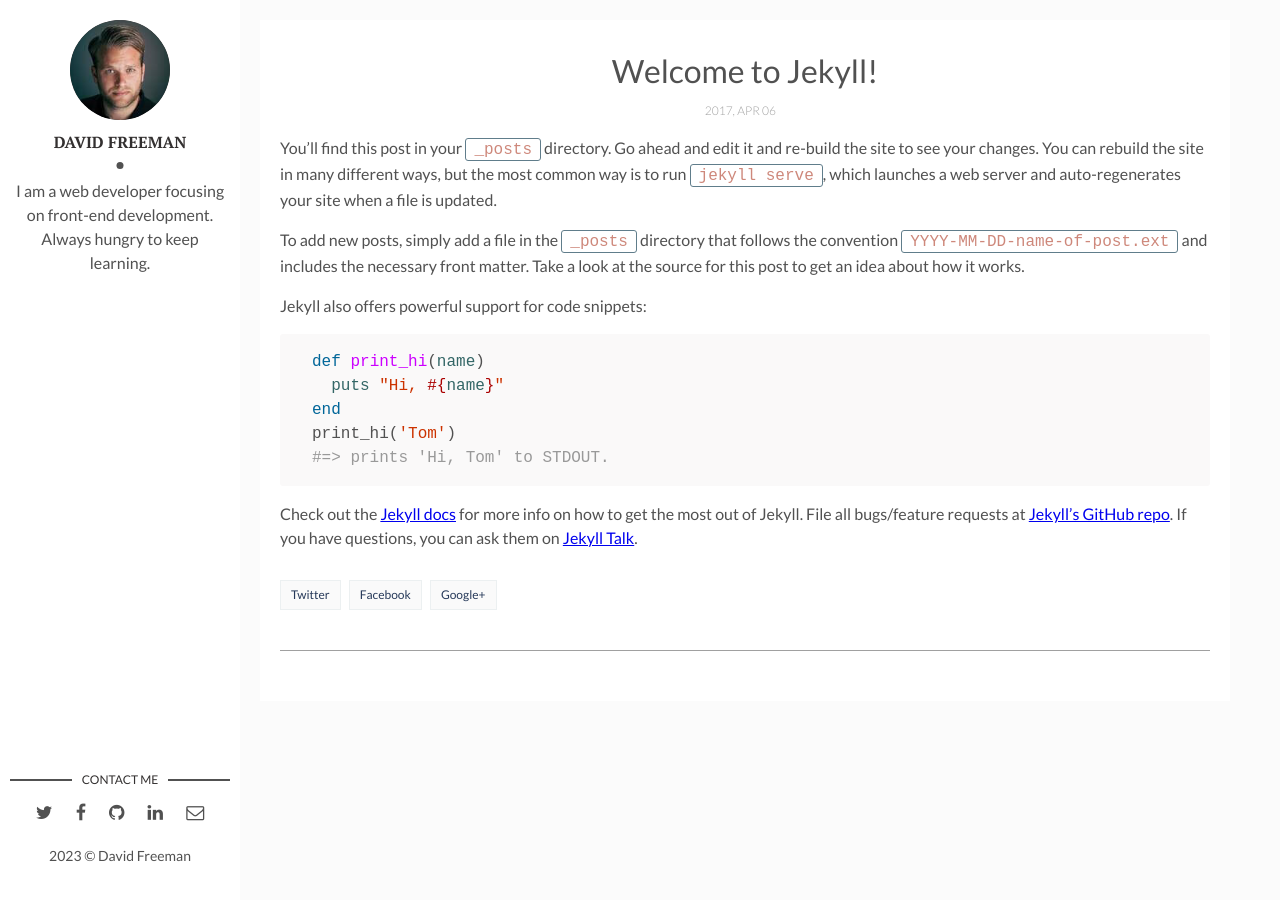
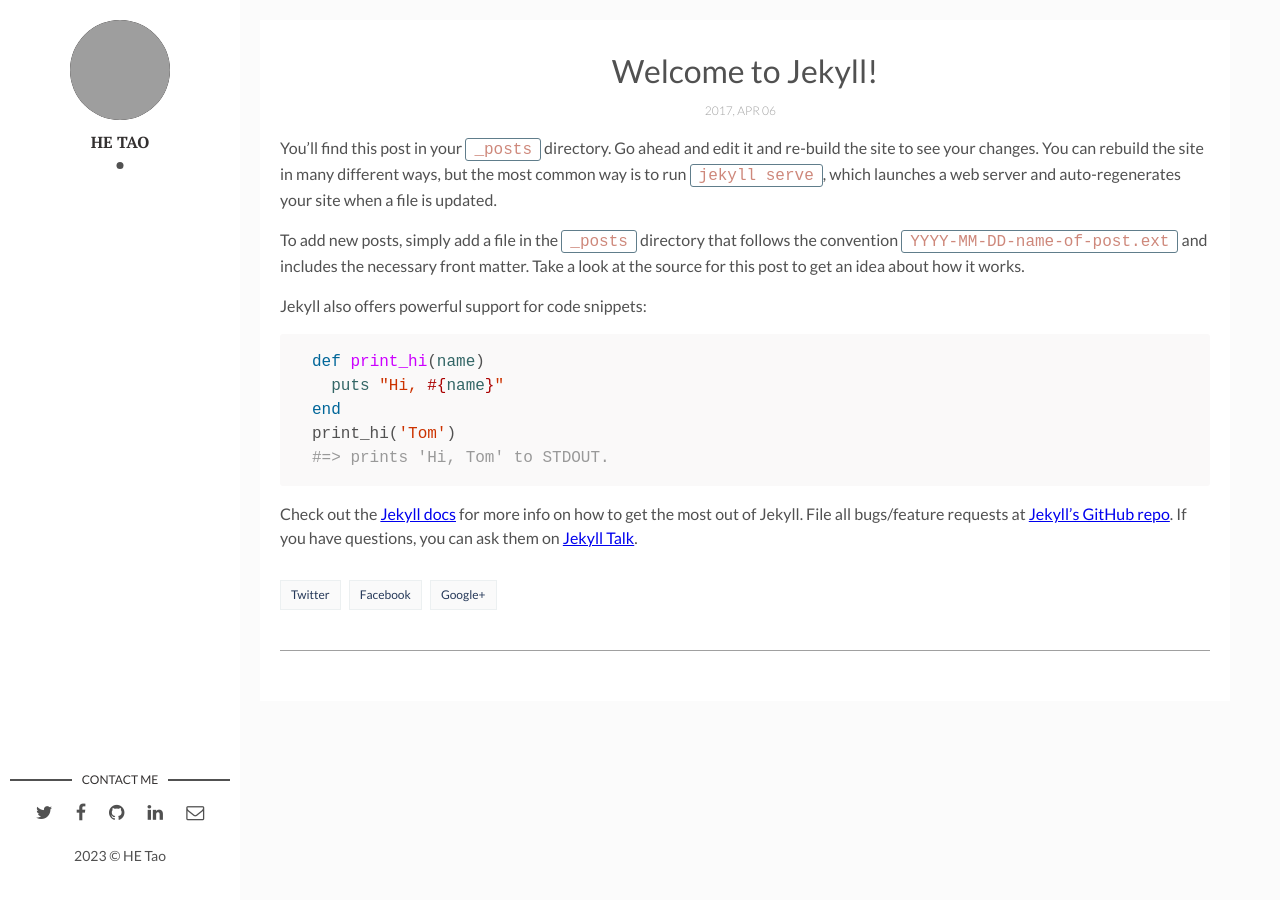
Before and after one commit to fybazs/lssw.github.io, a Jekyll site: the page built from _posts/2017-04-06-welcome-to-jekyll.markdown, in a window 1280 px wide. Built offline with Jekyll 4.4.1, drawn with Linux system fonts in a browser that asks for light colours; comment, search, counter and statistics services are not loaded; part of the change alters nothing that is shown; grey boxes are pictures that could not be loaded.

Commit message:
Update _config.yml

```diff
--- a/_config.yml
+++ b/_config.yml
@@ -1,37 +1,66 @@
-title: Hello, world! I'm David Freeman
-description: > # this means to ignore newlines until "baseurl:"
-  Write an awesome description for your new site here. You can edit this
-  line in _config.yml. It will appear in your document head meta (for
-  Google search results) and in your feed.xml site description.
-permalink: ':title/'
-baseurl: "/flexible-jekyll" # the subpath of your site, e.g. /blog
-url: "" # the base hostname & protocol for your site, e.g. http://example.com
-site-twitter: #if your site has a twitter account, enter it here
+# Configurations
+title:            Jekyll Gitbook
+longtitle:        Jekyll Gitbook
+author:           HE Tao
+email:            sighingnow@gmail.com
+description: >
+  Build Jekyll site with the GitBook style.
 
-# Author Settings
-author: David Freeman # add your name
-author-img: david-freeman.jpg # add your photo
-about-author: I am a web developer focusing on front-end development. Always hungry to keep learning. # add description
-social-twitter: # add your Twitter handle
-social-facebook: # add your Facebook handle
-social-github: artemsheludko # add your Github handle
-social-linkedin: # add your Linkedin handle
-social-email: # add your Email address
+version:          1.0
+gitbook_version:  3.2.3
 
-# Disqus
-discus-identifier: mr-brown # add your discus identifier
+url:              'https://sighingnow.github.io'
+baseurl:          '/jekyll-gitbook'
+rss:              RSS
 
-# Tracker
-analytics: # Google Analytics
+# bootstrap: use the remote theme for the site itself
+remote_theme: sighingnow/jekyll-gitbook
 
-# Build Settings
-markdown: kramdown
+toc:
+  enabled: true
+  h_min: 1
+  h_max: 3
+
+# customize the link favicon in header, will be {{site.baseurl}}/{{site.favicon_path}}
+favicon_path:     /assets/gitbook/images/favicon.ico
+
+# markdown render engine.
+markdown:         kramdown
+kramdown:
+  auto_ids:               true
+  input:                  GFM
+  math_engine:            mathjax
+  smart_quotes:           lsquo,rsquo,ldquo,rdquo
+  toc_levels:             1..6
+  syntax_highlighter:     rouge
+  syntax_highlighter_opts:
+    guess_lang:           true
+
+syntax_highlighter_style: colorful
+
+markdown_ext:             markdown,mkdown,mkdn,mkd,md
+
+# Permalinks
+permalink:                /:categories/:year-:month-:day-:title:output_ext
+
+# Disqus comments
+# disqushandler:            sighingnow
+
+exclude:
+  - _drafts
+
+collections:
+  pages:
+    output: true
+    permalink: /:collection/:path/
+
+page_width: 800px
+
+destination:      ./_site
+incremental:      false
+regenerate:       true
+
 plugins:
-  - jekyll-sitemap
-  - jekyll-paginate
+  - jekyll-feed
+  - jekyll-readme-index
   - jemoji
-
-paginate: 8
-paginate_path: "/page/:num"
-
-exclude: ["node_modules", "gulpfile.js", "package.json", "yarn.lock"]
```
